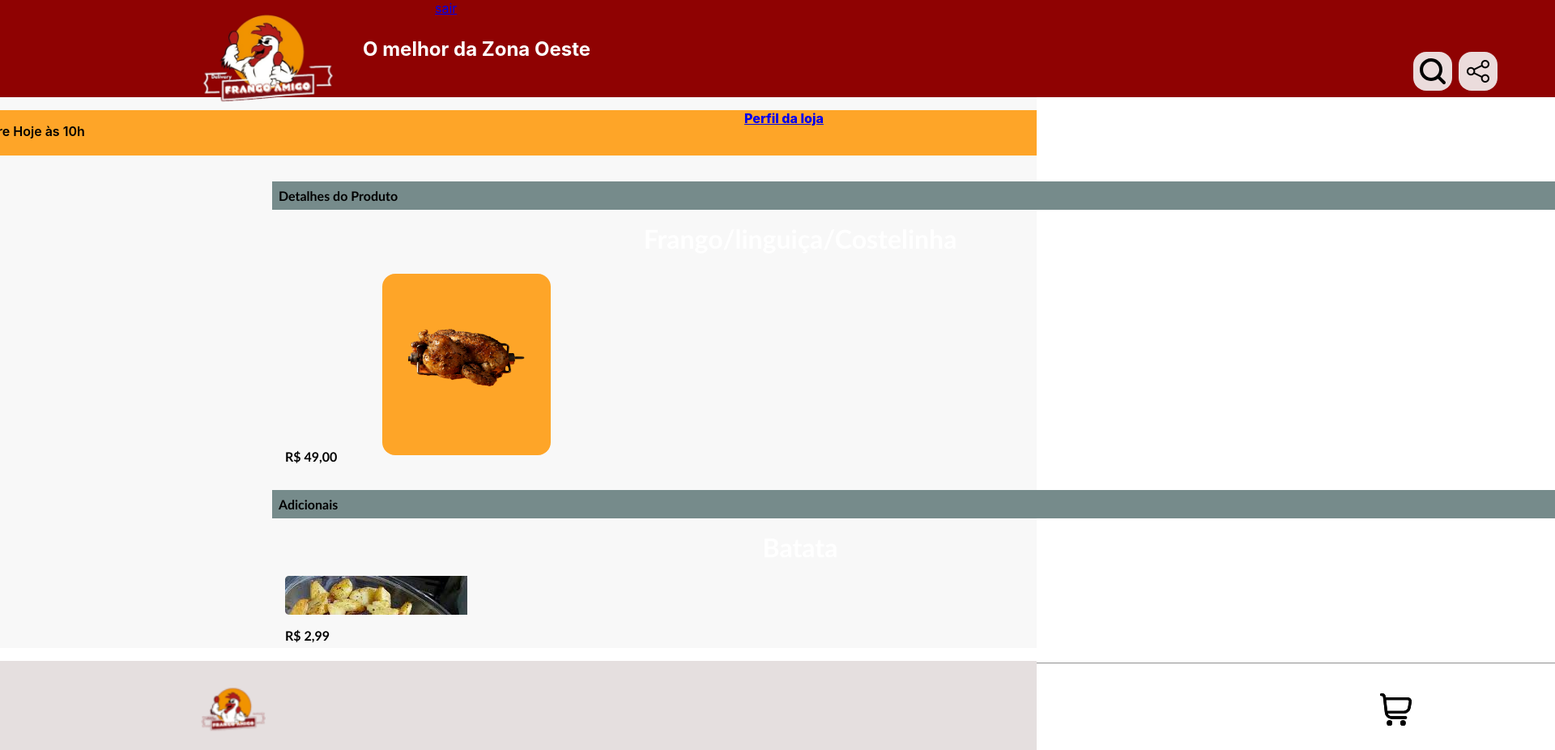
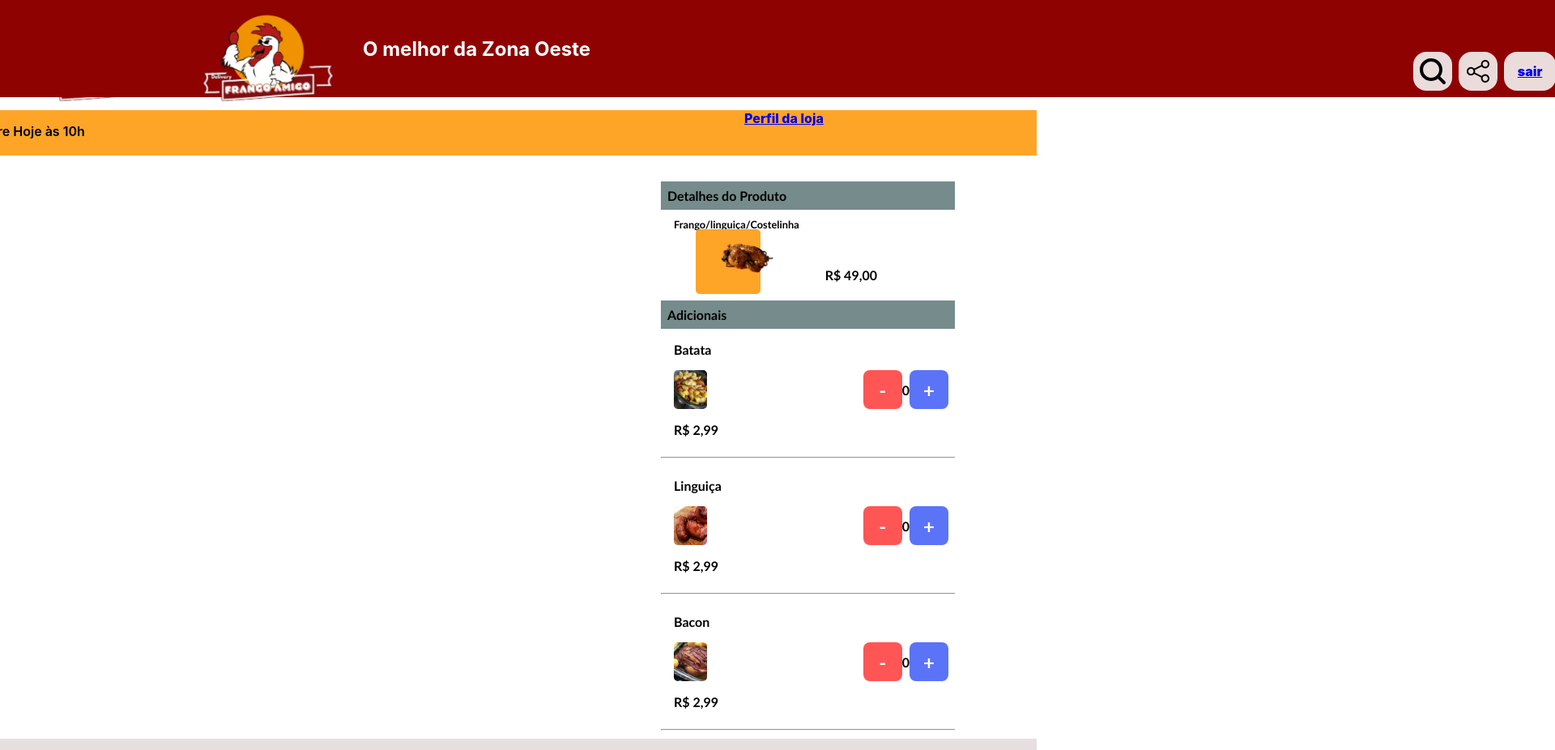
Before and after one commit to AndersonPaulo/eCommerce, a React (Create React App) app: page /shopping in a window 1280 px wide. Shown: the top 926 px of the page at 81% size, 1920 px wide, since content can reach past the window. Built offline with nearby package versions, Linux system fonts and the light colour scheme.

Commit message:
melhorando responsividade

```diff
--- a/src/App.css
+++ b/src/App.css
@@ -3,12 +3,14 @@
   }
 
   .App-header {
-
-    min-height: 100vh;
+    max-width: 400px;
+    width: 90%;
     display: flex;
+    position: absolute;
     flex-direction: column;
     align-items: center;
     justify-content: center;
+    transform: translate(-50%, -50%);
     font-size:0.8rem;
     color: rgb(0, 0, 0);
   }
@@ -61,7 +63,7 @@
     border-radius: 1rem;
     position: relative;
     top: 1rem;
-    left: 6rem;
+    left: 3rem;
     width: 1.1rem;
     height: 1.1rem;
     cursor: pointer;
@@ -79,7 +81,7 @@
     border-radius: 1rem;
     position: relative;
     top: 1rem;
-    left: 7rem;
+    left: 3.5rem;
     width: 1.1rem;
     height: 1.1rem;
     cursor: pointer;
@@ -89,13 +91,28 @@
     width: 0.8rem;
     height: 0.8rem;
   }
+  .logof{
+    display: flex;
+    justify-content: center;
+    align-items: center;
+    background-color: rgba(246, 246, 246, 0.894);
+    border-radius: 1rem;
+    position: relative;
+    top: 1rem;
+    left: 6em;
+    width: 1.3rem;
+    height: 1.2rem;
+    cursor: pointer;
+    font-size: 0.7rem;
+    font-weight: 800;
+  }
   .submenu{
     display: flex;
     position: fixed;
     justify-content: space-around;
     flex-wrap: nowrap;
     width: 100%;
-    height: 6%;
+    height: 3.7%;
     font-size: 0.7rem;
     font-weight: 600;
     top: 4rem;
@@ -143,7 +160,7 @@
     position: relative;
     font-size: 1.1rem;
     font-weight: 800;
-    margin-top: 2rem;
+    margin-top: 8rem;
     text-align: left;
     color: red;
   }
@@ -153,6 +170,7 @@
     display: flex;
     flex-direction: column;
     text-align: left;
+    position: relative;
 
   }
   .all_product{
@@ -235,7 +253,7 @@
     justify-content: center;
     border-radius: 0.2rem;
     background-color:rgb(248, 84, 84);
-    left: -12rem;
+    left: 7rem;
     top: -5.3rem;
     cursor: pointer;
   }
@@ -277,7 +295,7 @@
     position: relative;
     justify-content: center;
     border-radius: 0.1rem;
-    left: 18.5rem;
+    left: 17.5rem;
     top: 1rem;
     cursor: pointer;
 
@@ -336,6 +354,14 @@
       width: 2rem;
       height: 2rem;
     }
+    .logof{
+      top: 4rem;
+      left: 82.5em;
+      width: 4rem;
+      height: 3rem;
+      font-size: 1rem;
+      font-weight: 900;
+    }
     .share{
       border-radius: 1rem;
       top: 4rem;
@@ -369,11 +395,11 @@
     }
     .name_list {
       height: 80vh;
-      margin-top: 10.5rem;
+      margin-top: 22rem;
 
     }
     .name_list .name{
-      top: 5rem;
+      top: 0rem;
       left:-15rem;
       font-size: 2rem;
       font-weight: 800;
@@ -430,7 +456,7 @@
       justify-content: center;
       border-radius: 0.3rem;
       top:-4rem;
-      left: 8.2rem;
+      left: 27.2rem;
 
     }
     .add_item img{
@@ -469,11 +495,10 @@
       border-radius: 1rem;
     }
 
-
     .footer{
       height: 7rem;
       width: 100%;
-      top: 51rem;
+      top: 57rem;
       z-index: 1000;
     }
     .buy_shopping{
--- a/src/scripts/footer.js
+++ b/src/scripts/footer.js
@@ -14,7 +14,7 @@ const Footer = ()=>{
 
         <div className="footer" style={{visibility:estilos}}>
 
-          <Link to = "section0" offset={-20}  smooth={true} duration={1100}>
+          <Link to = "section0" offset={-105}  smooth={true} duration={1100}>
               <span className="home" ><img src={Home} alt="" ></img></span>
           </Link>
           <LinkRouter to="/shopping">
--- a/src/scripts/head.js
+++ b/src/scripts/head.js
@@ -36,7 +36,7 @@ const Head = () => {
                     <SearchItens estilo={{ display: estilosSeah }} />
                     <div className="search" data-qa="search" onClick={ShowSearch}><img src={Search} alt=""></img></div>
                     <div className="share" data-qa="share" onClick={()=>ShareButtom.compartilhar()}><img src={Share} alt=""></img></div>
-                    <Link to="/" ><div className="sair" data-qa="sair" >sair</div></Link>
+                    <Link to="/" ><div className="logof" data-qa="logof" >sair</div></Link>
 
                   </div>
 
--- a/src/scripts/menuHorizontal.js
+++ b/src/scripts/menuHorizontal.js
@@ -56,8 +56,8 @@ const MenuHorizontal = ({items}) =>{
 
                 to = {`section${index % 7}`}
                 onClick={() => handleClick(item)}
-                offset={-20}
-                smooth={true} duration={1100}>{item}</Link>
+                offset={-105}
+                smooth={true} duration={1000}>{item}</Link>
             </button>
           ))}
         </div>
--- a/src/styles/shoppingPage.css
+++ b/src/styles/shoppingPage.css
@@ -1,193 +1,202 @@
-.contentShopping{
-    display:flex;
+.contentShopping {
+    display: flex;
+    flex-direction: column;
     position: absolute;
-    flex-direction: column;
     top: 6rem;
-    text-align: left;
-    left:1rem;
+    left: 1rem;
     padding: 0.5rem;
     font-family: 'Gill Sans', 'Gill Sans MT', Calibri, 'Trebuchet MS', sans-serif;
     font-size: 0.8rem;
     font-weight: 900;
+    max-width: 100%;
+    overflow-x: hidden;
+    text-align: left;
 }
-.item{
+
+span .name{
+    color: black;
+    font-size: 1rem;
+    text-align: left;
+}
+.item {
     position: relative;
     padding: 0.5rem;
+    display: flex;
+    align-items: center;
+    justify-content: space-between;
+}
+
+.item .image {
+    position: relative;
+    width: 4rem;
+    height: 4rem;
+    background-size: cover;
+    background-position: center;
+    border-radius: 0.3rem;
+    top: 1rem;
+    left: -9rem;
+}
+.item .image img{
+    width: 4rem;
 
 }
-.item .image{
+.item .productprice{
     position: relative;
-    top: 1rem;
-    left: 8rem;
+    left: -5rem;
+    top: 2rem;
+    font-size: 1rem;
 }
-hr{
+.item .name{
+    position: relative;
+    top: -1.9rem;
+    color: black;
+    font-size: 0.8rem;
+}
+
+hr {
     width: 100%;
 }
+
 .product {
-    width: 150%;
+    width: 100%;
     padding: 0.5rem;
 }
-.additional{
-    display:column;
-    width: 150%;
+
+.additional {
+    display: flex;
+    flex-direction: column;
+    width: 100%;
     padding: 0.5rem;
 }
-.box{
+
+.box {
     width: 100%;
     display: flex;
     align-items: center;
     justify-content: space-between;
 }
-.box_one{
+
+.box_one {
     display: flex;
     flex-direction: column;
     width: 50%;
 }
-.box_two{
-    display:flex;
+
+.box_two {
+    display: flex;
     flex-direction: row;
     width: 50%;
-    justify-content:flex-end ;
+    justify-content: flex-end;
     align-items: center;
     font-size: 1rem;
     font-weight: 800;
+}
 
-}
-.imageAdditonal{
+.imageAdditonal {
     width: 25%;
 }
-.imgBatata{
-    background-image: url('../assets/batataassada.jpg');
+
+.imgBatata, .imgLingui, .imgBacon, .imgCostelinha, .imgFarofa {
     background-repeat: no-repeat;
-    height: 2rem;
-    border-radius: 0.3rem;
-
-}
-.imgLingui{
-    background-image: url('../assets/linguiça.jpg');
-    background-repeat: no-repeat;
+    background-size: cover;
     height: 2rem;
     border-radius: 0.3rem;
 }
-.imgBacon{
+
+.imgBatata {
+    background-image: url('../assets/batataassada.jpg');
+}
+.imgLingui {
+    background-image: url('../assets/linguiça.jpg');
+}
+.imgBacon {
     background-image: url('../assets/bacon.jpg');
-    background-repeat: no-repeat;
-    height: 2rem;
-    border-radius: 0.3rem;
 }
-.imgCostelinha{
+.imgCostelinha {
     background-image: url('../assets/costelinha.jpg');
-    background-repeat: no-repeat;
-    height: 2rem;
-    border-radius: 0.3rem;
 }
-.imgFarofa{
+.imgFarofa {
     background-image: url('../assets/farofa.jpg');
-    background-repeat: no-repeat;
-    height: 2rem;
-    border-radius: 0.3rem;
 }
-.downButton{
+
+.counter {
     display: flex;
     align-items: center;
-    width: 15%;
-    background-color: rgb(255, 85, 85) ;
+    justify-content: center;
+    gap: 0.5rem;
+    width: 100%;
+}
+
+.downButton, .upButton {
+    display: flex;
+    align-items: center;
+    justify-content: center;
+    width: 2rem;
+    height: 2rem;
+    background-color: rgb(255, 85, 85);
     border-radius: 0.5rem;
-    padding: 0.5rem;
-    margin: 0.5rem;
     color: white;
     font-size: 1.5rem;
     cursor: pointer;
 }
-.upButton{
-    display: flex;
-    align-items: center;
-    width: 15%;
-    background-color: rgb(91, 115, 247) ;
-    border-radius: 0.5rem;
-    padding: 0.5rem;
-    margin: 0.5rem;
-    color: white;
-    font-size: 1.5rem;
-    cursor: pointer;
+
+.upButton {
+    background-color: rgb(91, 115, 247);
 }
-.observations{
 
+.observations {
     padding: 0.5rem;
 }
-textarea{
-    width: 150%;
+
+textarea {
+    width: 90%;
     border-radius: 0.5rem;
     position: relative;
-    top:0.5rem;
+    top: 0.5rem;
     padding: 1rem;
 }
-.advanceButton{
+
+.advanceButton {
     display: flex;
-    position: relative;
     justify-content: space-between;
-    width: 140%;
+    align-items: center;
+    width: 90%;
     background-color: brown;
     color: white;
     font-weight: 600;
     border-radius: 0.5rem;
     padding: 1rem;
     cursor: pointer;
-    left: 0.5rem;
 }
-.advanceButton:hover{
+
+.advanceButton:hover {
     background-color: rgb(253, 90, 90);
 }
-@media screen and (min-width:1025px) {
 
-    hr{
-        width: 200%;
-    }
-
-    .contentShopping{
+@media screen and (min-width: 1025px) {
+    .contentShopping {
         top: 13rem;
-        left:20rem;
-        padding: 0.5rem;
+        left: 50rem;
         font-size: 1rem;
     }
 
-    .product {
-        width: 300%;
-    }
-    .additional{
-        width: 300%;
-    }
-   .observations{
-        width: 200%;
-   }
-
-    .box{
-        width: 200%;
-
-    }
-    .box_one{
-
+    .product, .additional, .observations {
         width: 100%;
     }
-    .box_two{
 
+    .box {
         width: 100%;
     }
-    .imageAdditonal{
+
+    .box_one, .box_two {
         width: 50%;
     }
 
-    textarea{
-        width: 300%;
-
+    textarea {
+        width: 90%;
     }
-    .advanceButton{
-
-        width: 300%;
-        left: 12rem;
+    .advanceButton {
+        position: relative;
+        left: 0.5rem;
     }
-    .advanceButton:hover{
-        background-color: rgb(253, 90, 90);
-    }
-
 }
```
